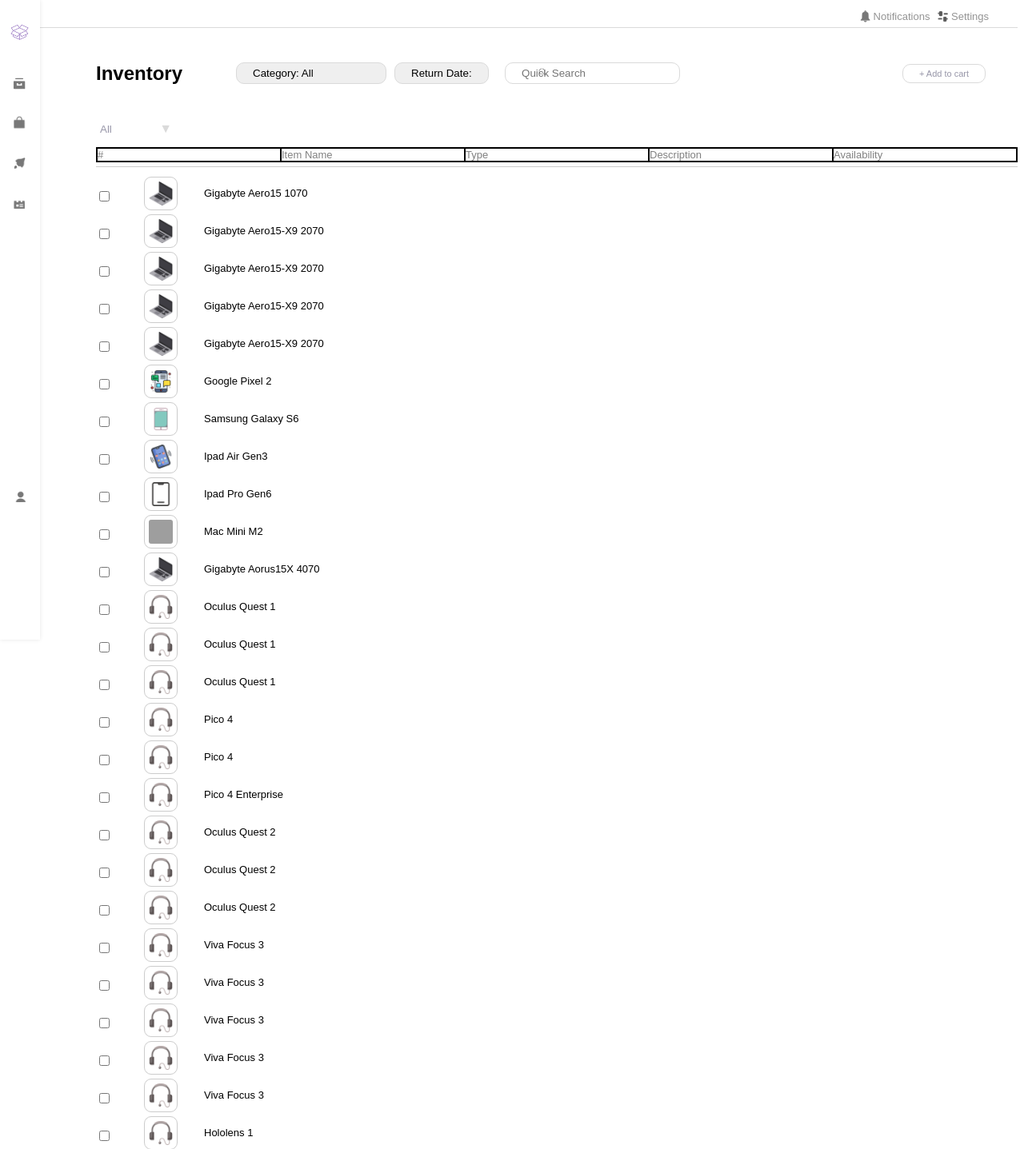
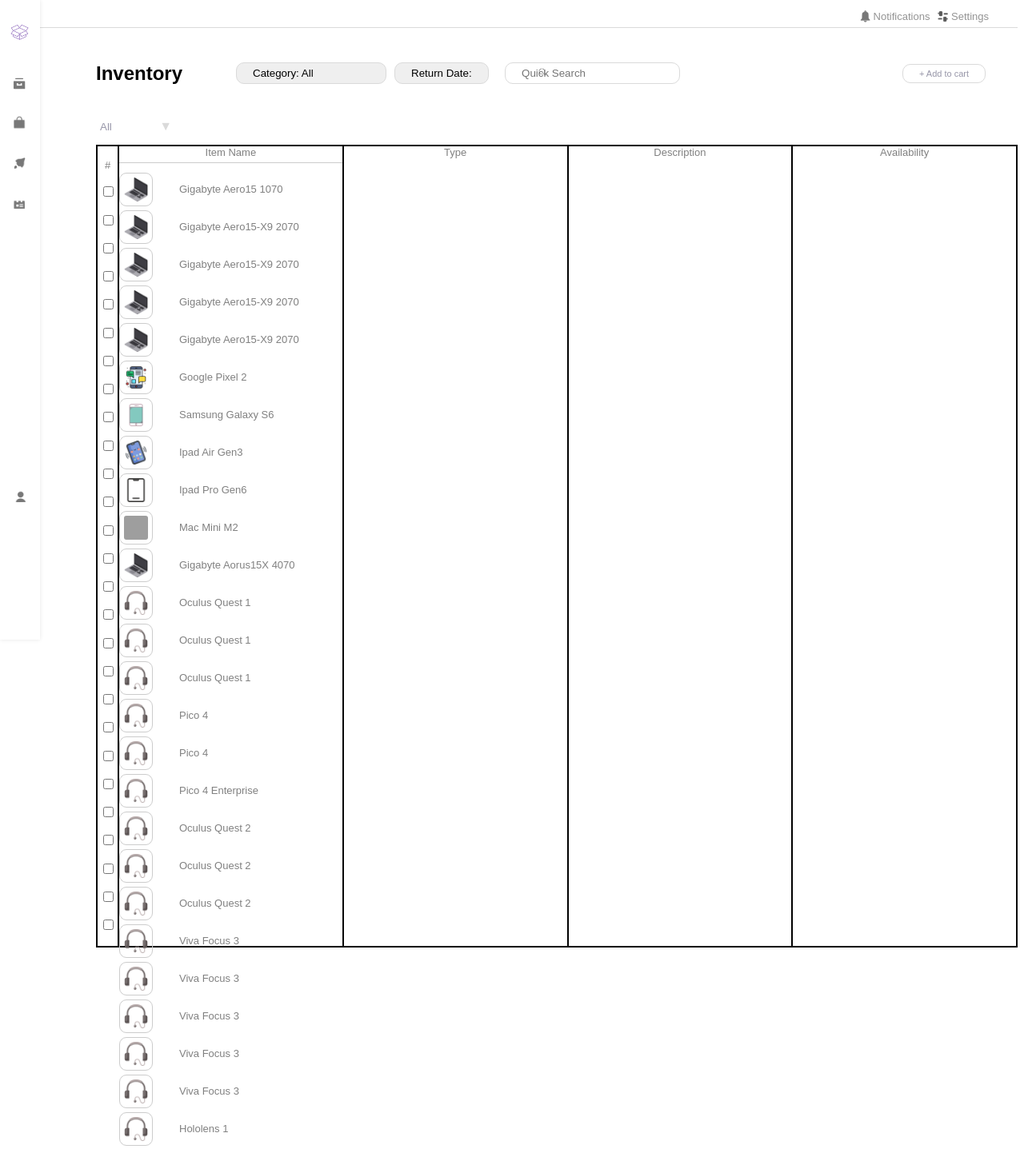
Before and after one commit to samankhan03/eduInventory, a Django app: page /inventory/ in a window 1280 px wide. Shown: the top 1437 px of the page at 80% size. Run offline with Django 5.2, Linux system fonts and the light colour scheme; grey boxes are pictures that could not be loaded.

Commit message:
columns implemented

```diff
--- a/static/css/stylesheet.css
+++ b/static/css/stylesheet.css
@@ -192,9 +192,9 @@ section {
 }
 
 #inventory-list {
-    background-color: #fff;
-    border-radius: 5px;
-    margin-top: 23px;
+    /*background-color: #fff;*/
+    /*border-radius: 5px;*/
+    /*margin-top: 23px;*/
 }
 .inventory-filter {
     margin-bottom: 10px;
@@ -303,7 +303,7 @@ section {
     padding-top: 13px; /* this gives space between the border and items*/
 }
 .header-item-name {
-    margin-left: -47px; /* Adjust the negative margin as needed to move the header to the left */
+    /*margin-left: -47px; /* Adjust the negative margin as needed to move the header to the left */
 }
 .add-button {
     position: relative; right: 40px;
@@ -326,10 +326,8 @@ section {
 
 .product-description {
     position: absolute;
-    left: 50%;
     transform: translateX(-50%);
     background-color: #fff;
-    padding: 10px;
     border: 1px solid #ccc;
     box-shadow: 0 2px 4px rgba(0, 0, 0, 0.1);
     visibility: hidden; /* Initially hidden */
@@ -354,5 +352,18 @@ section {
 .header-item {
     display: flex;
     flex: 1;
+    height: 1000px;
     border: solid black 1px;
+    flex-direction: column;
+    align-items: center;
 }
+
+.small-column {
+    flex: 0 0 auto; /* Prevents this column from growing or shrinking */
+    width: 25px; /* Adjust width as needed */
+    height: 1000px;
+    display: flex;
+    justify-content: space-evenly;
+    flex-direction: column;
+    align-items: center;
+}
--- a/templates/inventory_user.html
+++ b/templates/inventory_user.html
@@ -105,157 +105,158 @@
 
         <div class="inventory">
              <div class="inventory-titles">
-                    <div class="header-item">#</div>
-                    <div class="header-item">Item Name</div>
-                    <div class="header-item">Type</div>
-                    <div class="header-item">Description</div>
-                    <div class="header-item">Availability</div>
-        <!-- Add more header items as needed -->
+                    <div class="header-item small-column">
+                        #
+                        <input type="checkbox" name="item1">
+                        <input type="checkbox" name="item2">
+                        <input type="checkbox" name="item3">
+                        <input type="checkbox" name="item4">
+                        <input type="checkbox" name="item5">
+                        <input type="checkbox" name="item6">
+                        <input type="checkbox" name="item7">
+                        <input type="checkbox" name="item8">
+                        <input type="checkbox" name="item9">
+                        <input type="checkbox" name="item10">
+                        <input type="checkbox" name="item11">
+                        <input type="checkbox" name="item12">
+                        <input type="checkbox" name="item13">
+                        <input type="checkbox" name="item14">
+                        <input type="checkbox" name="item15">
+                        <input type="checkbox" name="item16">
+                        <input type="checkbox" name="item17">
+                        <input type="checkbox" name="item18">
+                        <input type="checkbox" name="item19">
+                        <input type="checkbox" name="item20">
+                        <input type="checkbox" name="item21">
+                        <input type="checkbox" name="item22">
+                        <input type="checkbox" name="item23">
+                        <input type="checkbox" name="item24">
+                        <input type="checkbox" name="item25">
+                        <input type="checkbox" name="item26">
+                        <input type="checkbox" name="item27">
                     </div>
-
+                    <div class="header-item">Item Name
                         <div class="inventory-items">
                             <div class="item-info">
                                 <label>
-                <input type="checkbox" name="item1">
                                         <img src="../static/images/laptop.png" alt="Icon 1">
                                         Gigabyte Aero15 1070
                                 </label>
-
                                 <label>
-            <input type="checkbox" name="item2">
                                     <img src="../static/images/laptop.png" alt="Icon 2">
                                     Gigabyte Aero15-X9 2070
                                 </label>
                                 <label>
-            <input type="checkbox" name="item3">
                                     <img src="../static/images/laptop.png" alt="Icon 3">
                                     Gigabyte Aero15-X9 2070
                                 </label>
                                     <label>
-            <input type="checkbox" name="item4">
                                         <img src="../static/images/laptop.png" alt="Icon 4">
                                         Gigabyte Aero15-X9 2070
                                 </label>
                                 <label>
-            <input type="checkbox" name="item5">
                                     <img src="../static/images/laptop.png" alt="Icon 5">
                                     Gigabyte Aero15-X9 2070
                                 </label>
                                 <label>
-            <input type="checkbox" name="item6">
                                     <img src="../static/images/googlepixel.png" alt="Icon 6">
                                     Google Pixel 2
                                 </label>
                                 <label>
-                <input type="checkbox" name="item7">
                                     <img src="../static/images/samsung.png" alt="Icon 7">
                                     Samsung Galaxy S6
                                 </label>
                                  <label>
-                <input type="checkbox" name="item8">
                                     <img src="../static/images/ipadmini.png" alt="Icon 8">
                                     Ipad Air Gen3
                                  </label>
 
                                  <label>
-                <input type="checkbox" name="item9">
                                     <img src="../static/images/ipadpro.png" alt="Icon 9">
                                     Ipad Pro Gen6
                                 </label>
                                 <label>
-                <input type="checkbox" name="item10">
+
                                     <img src="../static/images/macmini.png" alt="Icon 10">
                                     Mac Mini M2
                                 </label>
 
                                  <label>
-                <input type="checkbox" name="item11">
+
                                     <img src="../static/images/laptop.png" alt="Icon 11">
                                     Gigabyte Aorus15X 4070
                                 </label>
                                 <label>
-             <input type="checkbox" name="item12">
                                     <img src="../static/images/headset.png" alt="Icon 12">
                                     Oculus Quest 1
                                 </label>
                                 <label>
-                <input type="checkbox" name="item13">
                                     <img src="../static/images/headset.png" alt="Icon 13">
                                     Oculus Quest 1
                                 </label>
                                 <label>
-             <input type="checkbox" name="item14">
                                     <img src="../static/images/headset.png" alt="Icon 14">
                                     Oculus Quest 1
                                 </label>
                                 <label>
-                <input type="checkbox" name="item15">
                                     <img src="../static/images/headset.png" alt="Icon 15">
                                     Pico 4
                                 </label>
                                 <label>
-             <input type="checkbox" name="item16">
                                     <img src="../static/images/headset.png" alt="Icon 16">
                                     Pico 4
                                 </label>
                                 <label>
-                <input type="checkbox" name="item17">
                                     <img src="../static/images/headset.png" alt="Icon 17">
                                     Pico 4 Enterprise
                                 </label>
                                 <label>
-             <input type="checkbox" name="item18">
                                     <img src="../static/images/headset.png" alt="Icon 18">
                                     Oculus Quest 2
                                 </label>
                                 <label>
-                 <input type="checkbox" name="item19">
                                     <img src="../static/images/headset.png" alt="Icon 19">
                                     Oculus Quest 2
                                 </label>
                                 <label>
-                 <input type="checkbox" name="item20">
                                     <img src="../static/images/headset.png" alt="Icon 20">
                                     Oculus Quest 2
                                 </label>
                                 <label>
-                 <input type="checkbox" name="item21">
                                     <img src="../static/images/headset.png" alt="Icon 21">
                                     Viva Focus 3
                                 </label>
                                 <label>
-                 <input type="checkbox" name="item22">
                                     <img src="../static/images/headset.png" alt="Icon 22">
                                     Viva Focus 3
                                 </label>
                                 <label>
-                 <input type="checkbox" name="item23">
                                     <img src="../static/images/headset.png" alt="Icon 23">
                                     Viva Focus 3
                                 </label>
                                 <label>
-                 <input type="checkbox" name="item24">
                                     <img src="../static/images/headset.png" alt="Icon 24">
                                     Viva Focus 3
                                 </label>
                                 <label>
-                 <input type="checkbox" name="item25">
                                     <img src="../static/images/headset.png" alt="Icon 25">
                                     Viva Focus 3
                                 </label>
                                 <label>
-                 <input type="checkbox" name="item26">
                                     <img src="../static/images/headset.png" alt="Icon 26">
                                     Hololens 1
                                 </label>
                                 <label>
-                 <input type="checkbox" name="item27">
                                     <img src="../static/images/headset.png" alt="Icon 27">
                                     Hololens 2
                                 </label>
-
                             </div>
-
+                        </div>
+                    </div>
+                    <div class="header-item">Type</div>
+                    <div class="header-item">Description</div>
+                    <div class="header-item">Availability</div>
+        <!-- Add more header items as needed -->
             </div>
 
         </div>
```
Lines whose indentation alone changed are shown as unchanged.
